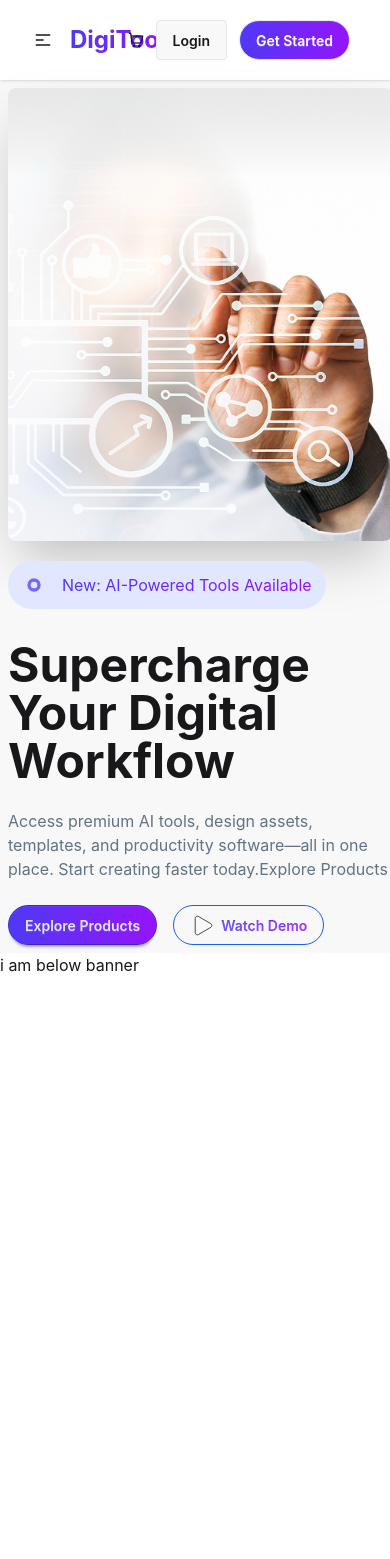
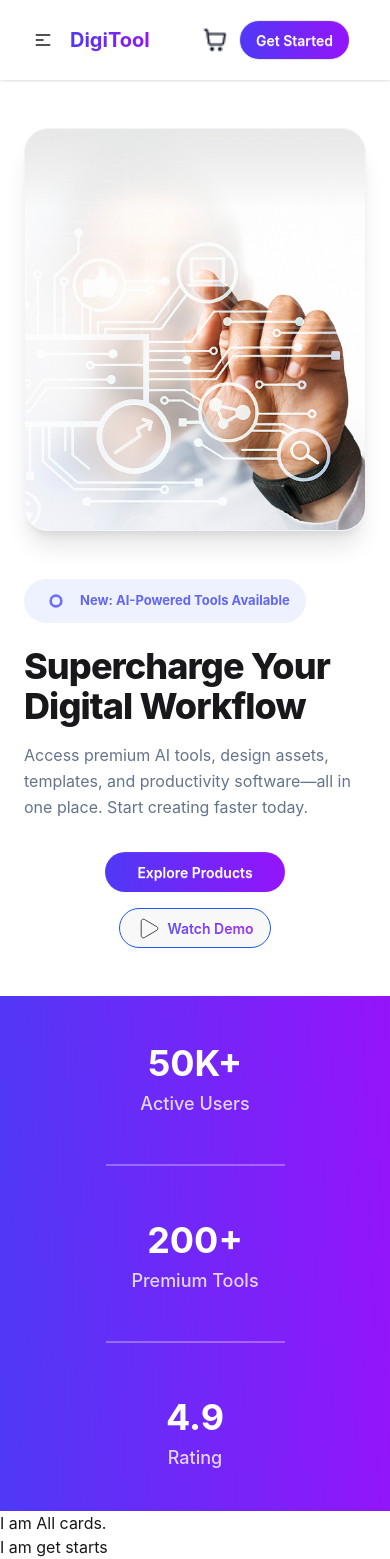
Before and after one commit to amitkhan-dev/DigiTools-Platform, a React (Vite) app: page / in a window 390 px wide. Before the commit the page ends 977 px from the top, so only its background shows below. Built offline with nearby package versions, Linux system fonts and the light colour scheme.

Commit message:
Resolve Mobile Responsiveness issue in banner Section

```diff
--- a/src/App.jsx
+++ b/src/App.jsx
@@ -1,7 +1,9 @@
 
 import './App.css'
+import Allcards from './Components/Allcards'
 import Banner from './Components/Banner'
 import BelowBanner from './Components/BelowBanner'
+import GetStarts from './Components/GetStarts'
 import Navbar from './Components/Navbar'
 
 function App() {
@@ -12,6 +14,8 @@ function App() {
       <Navbar/>
       <Banner/>
       <BelowBanner/>
+      <Allcards/>
+      <GetStarts/>
     </>
   )
 }
--- /dev/null
+++ b/src/Components/Allcards.jsx
@@ -0,0 +1,11 @@
+import React from 'react';
+
+const Allcards = () => {
+  return (
+    <div>
+      I am All cards.
+    </div>
+  );
+};
+
+export default Allcards;
--- a/src/Components/Banner.jsx
+++ b/src/Components/Banner.jsx
@@ -5,22 +5,45 @@ import { LucideDot, Play } from 'lucide-react';
 const Banner = () => {
   return (
     <div>
-      <div className="hero bg-base-200 min-h-screen">
-        <div className=" flex max-w-300 items-center justify-center gap-5 p-2 flex-col lg:flex-row-reverse">
-          <img src={bannerImg} className="max-w-sm rounded-lg shadow-2xl"/>
-          <div className=''>
-            <button className="bg-[#e1e7ff] hover:bg-[#d5dcff] transition-colors duration-300 px-1.5  py-1 rounded-full flex items-center mb-8" > <LucideDot size={40} strokeWidth={6} className="text-[#4f39f6] animate-pulse"/><span className='px-2 bg-[#e1e7ff] rounded-full text-[16px] text-gradient'> New: AI-Powered Tools Available</span> </button>
-              <div>
-                <h1 className="text-5xl mx-w-50 font-bold">Supercharge Your Digital Workflow</h1>
-                <p className="py-6 text-[#627382]">
-                  Access premium AI tools, design assets, templates, and productivity software—all in one place. Start creating faster today.Explore Products
+      <div className="bg-white min-h-screen flex items-center py-12 px-6">
+  <div className="container mx-auto max-w-7xl flex flex-col-reverse lg:flex-row items-center justify-between gap-12">
+
+    {/* Left Side: Content */}
+    <div className="w-full lg:w-1/2 text-left flex flex-col items-start">
+
+      <div className="bg-[#eef2ff] px-4 py-1.5 rounded-full flex items-center gap-2 mb-6 self-start">
+        <LucideDot size={32} strokeWidth={8} className="text-[#6366f1] animate-pulse" />
+        <span className="text-[#6366f1] text-[13px] font-bold">
+          New: AI-Powered Tools Available
+        </span>
+      </div>
+      <h1 className="text-4xl md:text-5xl lg:text-6xl font-extrabold leading-[1.1] tracking-tight mb-4">
+        Supercharge Your <br /> Digital Workflow
+      </h1>
+      <p className="text-[#64748b] text-base md:text-lg max-w-lg mb-8 leading-relaxed">
+        Access premium AI tools, design assets, templates, and productivity software—all in one place. Start creating faster today.
       </p>
-                <div className='flex gap-4'>
-                  <button className="btn btn-primary rounded-full custom-gradient">Explore Products</button>
+
+      <div className="flex flex-wrap items-center justify-center gap-4">
+        <button className=" btn custom-gradient border-none text-white rounded-full px-8 ">
+          Explore Products
+        </button>
+
         <button className="btn transparent rounded-full border border-blue-600 "><Play size={25} strokeWidth={0.75} />  <span className='text-gradient'>Watch Demo</span></button>
       </div>
     </div>
+
+    {/* Right Side */}
+    <div className="w-full lg:w-1/2 flex justify-center lg:justify-end">
+      <div className="relative group">
+        <img
+          src={bannerImg}
+          className="w-full max-w-[500px] rounded-3xl shadow-xl border border-gray-100 transition-transform hover:scale-105 duration-300"
+          alt=" Banner"
+        />
       </div>
+    </div>
+
   </div>
 </div>
     </div>
--- a/src/Components/BelowBanner.jsx
+++ b/src/Components/BelowBanner.jsx
@@ -2,9 +2,34 @@ import React from 'react';
 
 const BelowBanner = () => {
   return (
-    <div>
-      <h2>i am below banner</h2>
-    </div>
+    <div className='custom-gradient py-10'>
+      <div className='flex flex-col md:flex-row justify-center items-center gap-6 md:gap-10 max-w-7xl mx-auto px-4'>
+
+        <div className='flex flex-col items-center md:items-start text-center   md:text-left'>
+          <h3 className='text-[#ffffff] font-bold text-[36px] md:text-[50px]'>50K+</h3>
+          <p className='text-[18px] md:text-[24px] text-[#ffffff]/80 font-medium'>Active Users</p>
+        </div>
+          {/* Divider */}
+        <div className="hidden md:flex divider divider-horizontal h-16 self-center before:bg-white/30 after:bg-white/30"></div>
+        <div className="md:hidden divider w-1/2 mx-auto before:bg-white/30 after:bg-white/30"></div>
+
+
+        <div className='flex flex-col items-center md:items-start text-center md:text-left'>
+          <h3 className='text-[#ffffff] font-bold text-[36px] md:text-[50px]'>200+</h3>
+          <p className='text-[18px] md:text-[24px] text-[#ffffff]/80 font-medium'>Premium Tools</p>
+        </div>
+
+       {/* Divider  */}
+        <div className="hidden md:flex divider divider-horizontal h-16 self-center before:bg-white/30 after:bg-white/30"></div>
+        <div className="md:hidden divider w-1/2 mx-auto before:bg-white/30 after:bg-white/30"></div>
+
+      <div className='flex flex-col items-center md:items-start text-center md:text-left'>
+        <h3 className='text-[#ffffff] font-bold text-[36px] md:text-[50px]'>4.9</h3>
+        <p className='text-[18px] md:text-[24px] text-[#ffffff]/80 font-medium'>Rating</p>
+      </div>
+
+  </div>
+</div>
   );
 };
 
--- /dev/null
+++ b/src/Components/GetStarts.jsx
@@ -0,0 +1,11 @@
+import React from 'react';
+
+const GetStarts = () => {
+  return (
+    <div>
+      <h2>I am get starts</h2>
+    </div>
+  );
+};
+
+export default GetStarts;
--- a/src/Components/Navbar.jsx
+++ b/src/Components/Navbar.jsx
@@ -3,8 +3,8 @@ import shoppingIcon from '../assets/products/shopping-cart.png'
 const Navbar = () => {
   return (
 
-      <div className='navbar bag-base-100 shadow-sm '>
-        <div className="navbar  max-w-300 mx-auto">
+      <div className='navbar bg-base-100 shadow-sm sticky top-0 z-50 '>
+        <div className="navbar  container mx-auto px-2 md:px-4">
         <div className="navbar-start ">
           <div className="dropdown">
             <div tabIndex={0} role="button" className="btn btn-ghost    lg:hidden">
@@ -18,7 +18,7 @@ const Navbar = () => {
               <li><a>FAQ</a></li>
             </ul>
           </div>
-          <a className=" text-gradient text-2xl font-bold">DigiTool</a>
+          <a className=" text-gradient text-xl md:text-2xl font-bold">DigiTool</a>
           </div>
           <div className="navbar-center hidden lg:flex">
             <ul className="menu menu-horizontal px-1 ">
@@ -30,8 +30,8 @@ const Navbar = () => {
             </ul>
           </div>
           <div className="navbar-end gap-3">
-            <img src={shoppingIcon} alt="Shopping cart" />
-            <button className='btn'>Login</button>
+            <img src={shoppingIcon} alt="Shopping cart" className="w-6 h-6 "/>
+            <button className='btn hidden sm:inline-flex'>Login</button>
             <a className="btn custom-gradient text-[#ffffff] rounded-3xl mr-6">Get Started</a>
           </div>
         </div>
```
Lines whose indentation alone changed are shown as unchanged.
